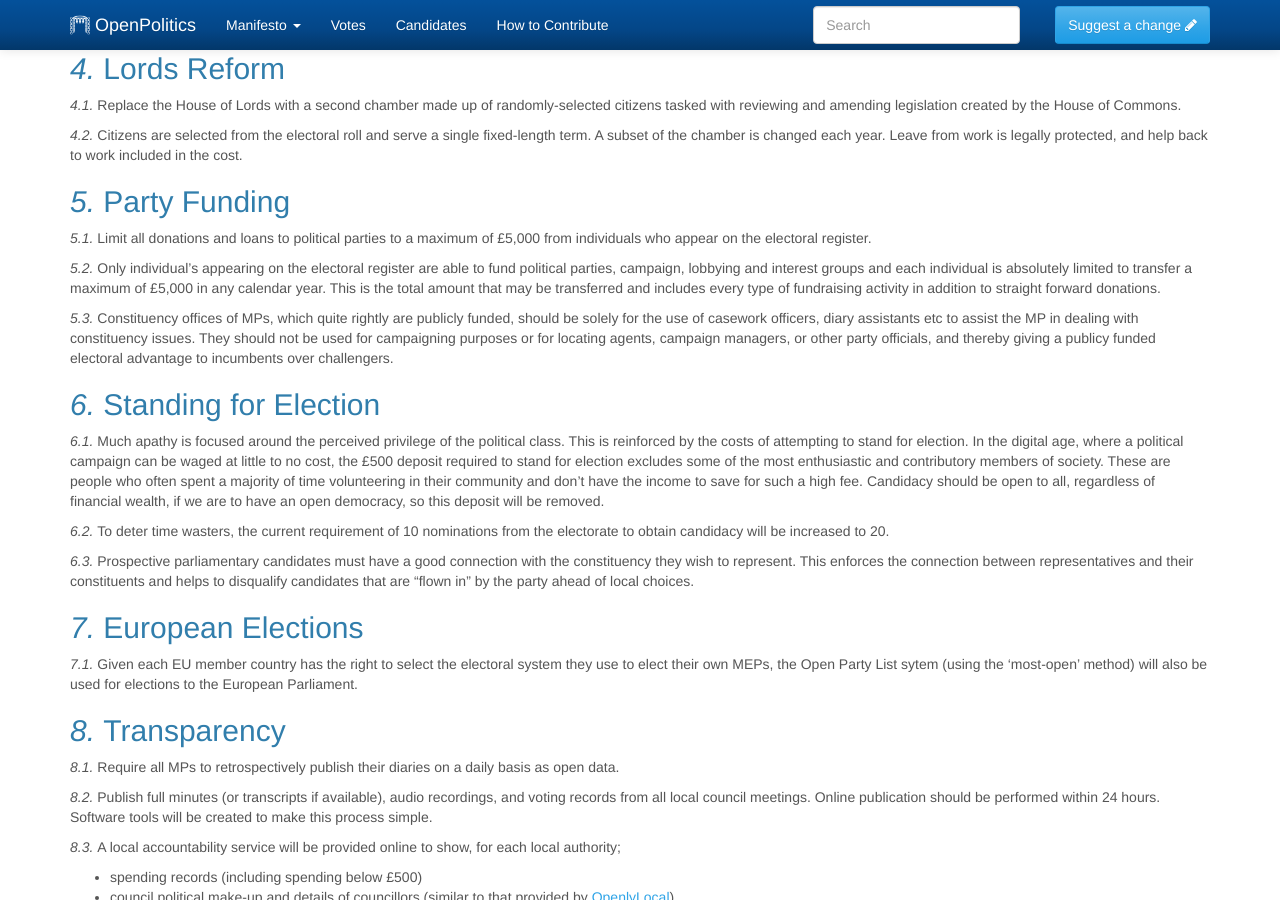
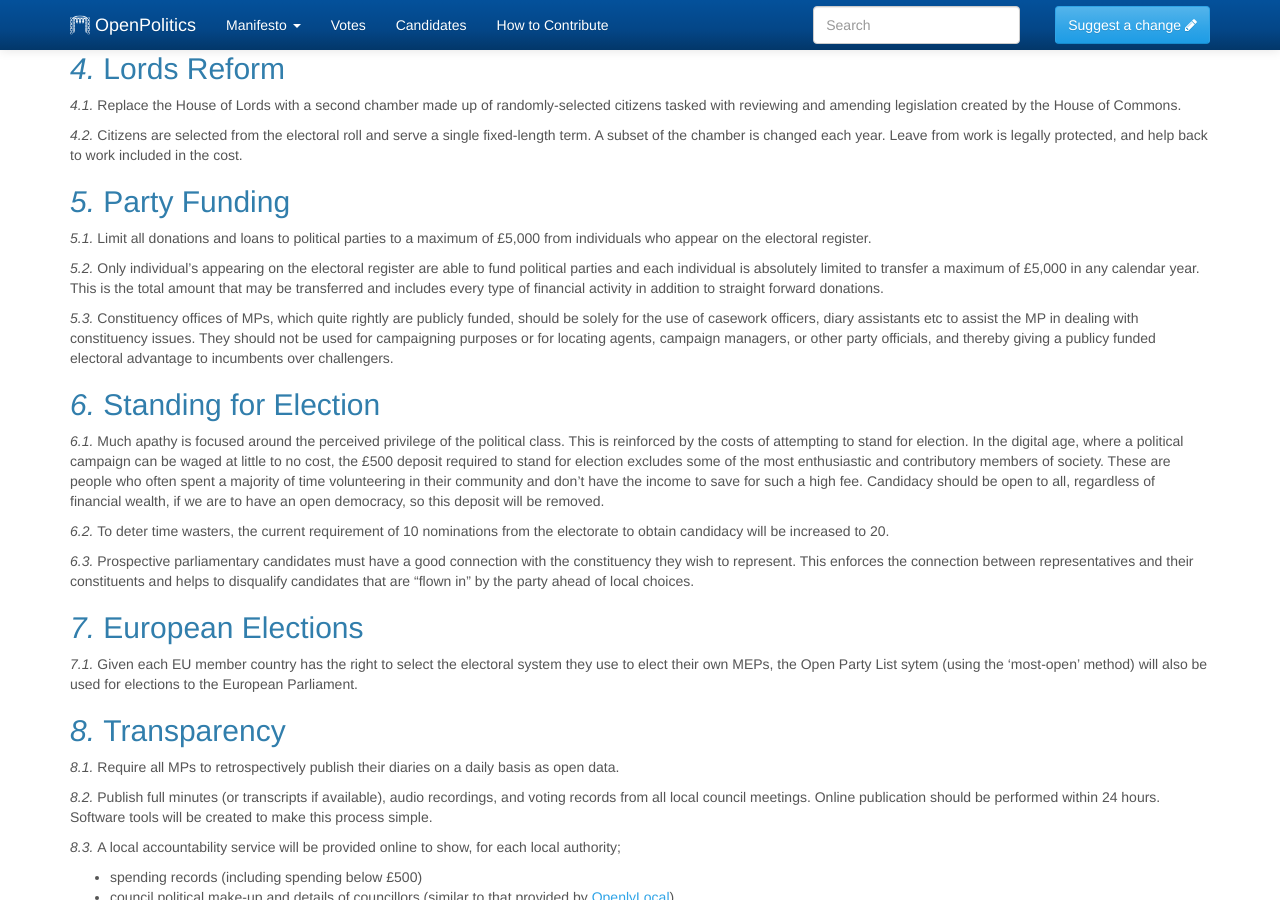
Before and after one commit to openpolitics/manifesto, a Jekyll site: the page built from manifesto/democracy.md, in a window 1280 px wide and 900 px high, scrolled down 697 px. Built offline with Jekyll 4.4.1, drawn with Linux system fonts in a browser that asks for light colours.

Commit message:
Updated as per conversation.

```diff
--- a/manifesto/democracy.md
+++ b/manifesto/democracy.md
@@ -41,7 +41,7 @@ Citizens are selected from the electoral roll and serve a single fixed-length te
 
 Limit all donations and loans to political parties to a maximum of £5,000 from individuals who appear on the electoral register.
 
-Only individual's appearing on the electoral register are able to fund political parties, campaign, lobbying and interest groups and each individual is absolutely limited to transfer a maximum of £5,000 in any calendar year.  This is the total amount that may be transferred and includes every type of fundraising activity in addition to straight forward donations.
+Only individual's appearing on the electoral register are able to fund political parties and each individual is absolutely limited to transfer a maximum of £5,000 in any calendar year.  This is the total amount that may be transferred and includes every type of financial activity in addition to straight forward donations.
 
 Constituency offices of MPs, which quite rightly are publicly funded, should be solely for the use of casework officers, diary assistants etc to assist the MP in dealing with constituency issues. They should not be used for campaigning purposes or for locating agents, campaign managers, or other party officials, and thereby giving a publicy funded electoral advantage to incumbents over challengers.
 
```
